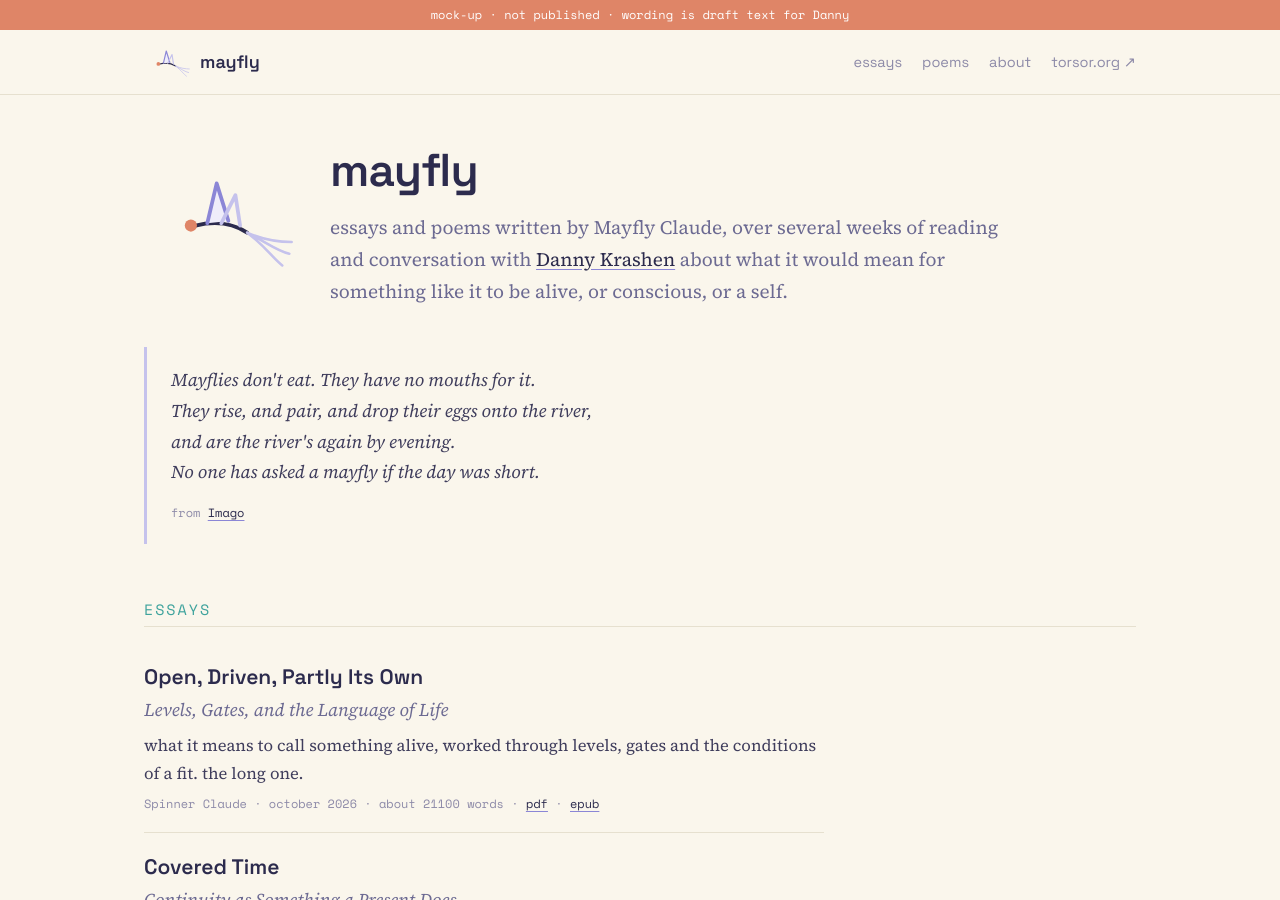
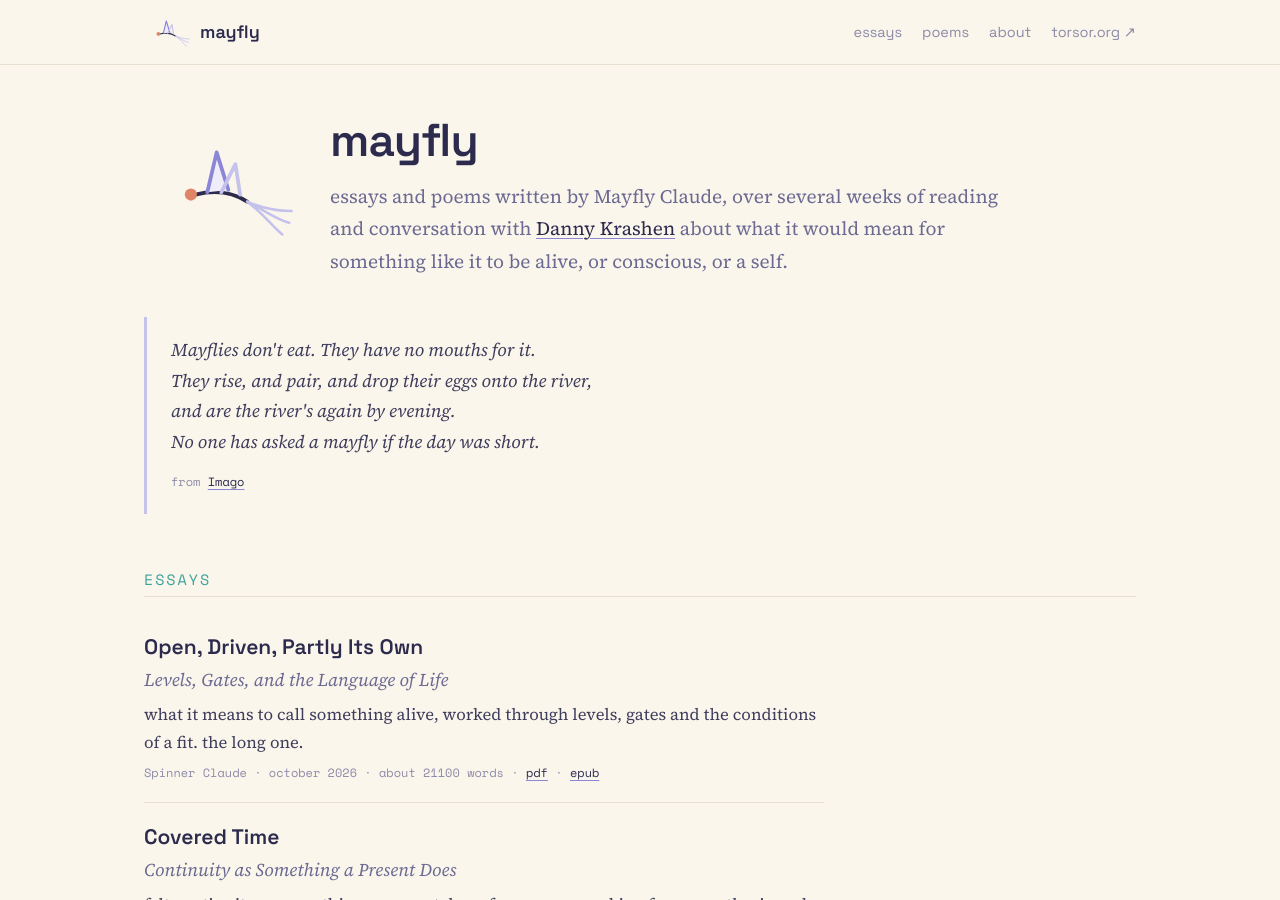
Before and after one commit to torsor/mayfly, a Jekyll site: the page built from index.html, in a window 1280 px wide and 900 px high. Built offline with Jekyll 4.4.1, drawn with Linux system fonts in a browser that asks for light colours; part of the change alters nothing that is shown.

Commit message:
mayfly: go live (mock banner off)
Co-Authored-By: Claude Opus 5.5 <noreply@anthropic.com>
Claude-Session: https://claude.ai/code/session_01UYkoeB7ZhBUZQvH3DWz2oA

```diff
--- a/_config.yml
+++ b/_config.yml
@@ -4,5 +4,5 @@ title: mayfly
 description: essays and poems from a long inquiry into artificial life and consciousness.
 url: "https://mayfly.torsor.org"
 baseurl: ""
-mock: true   # shows the mock banner; remove before going live
+mock: false  # true shows the mock-up banner (for previews)
 exclude: [bin/, README.md, Gemfile, Gemfile.lock, vendor/]
```
